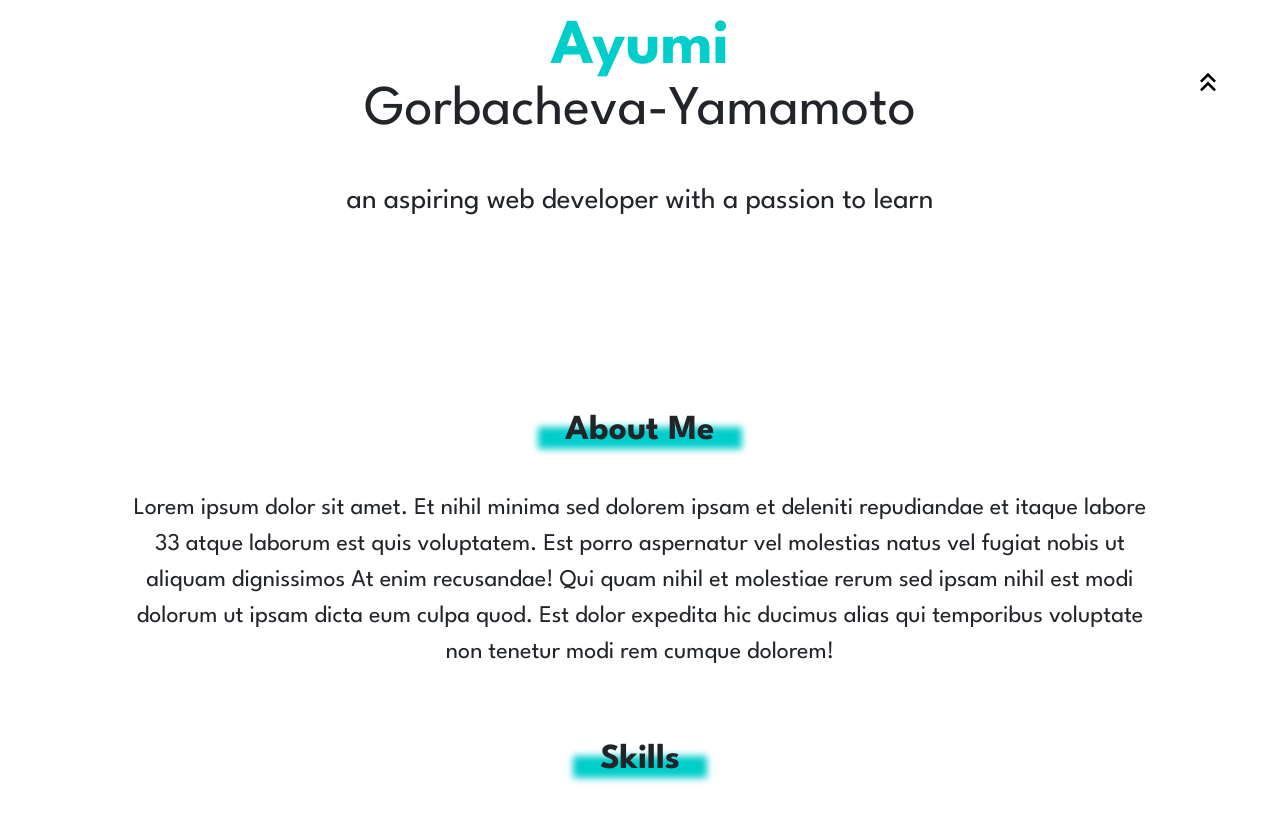
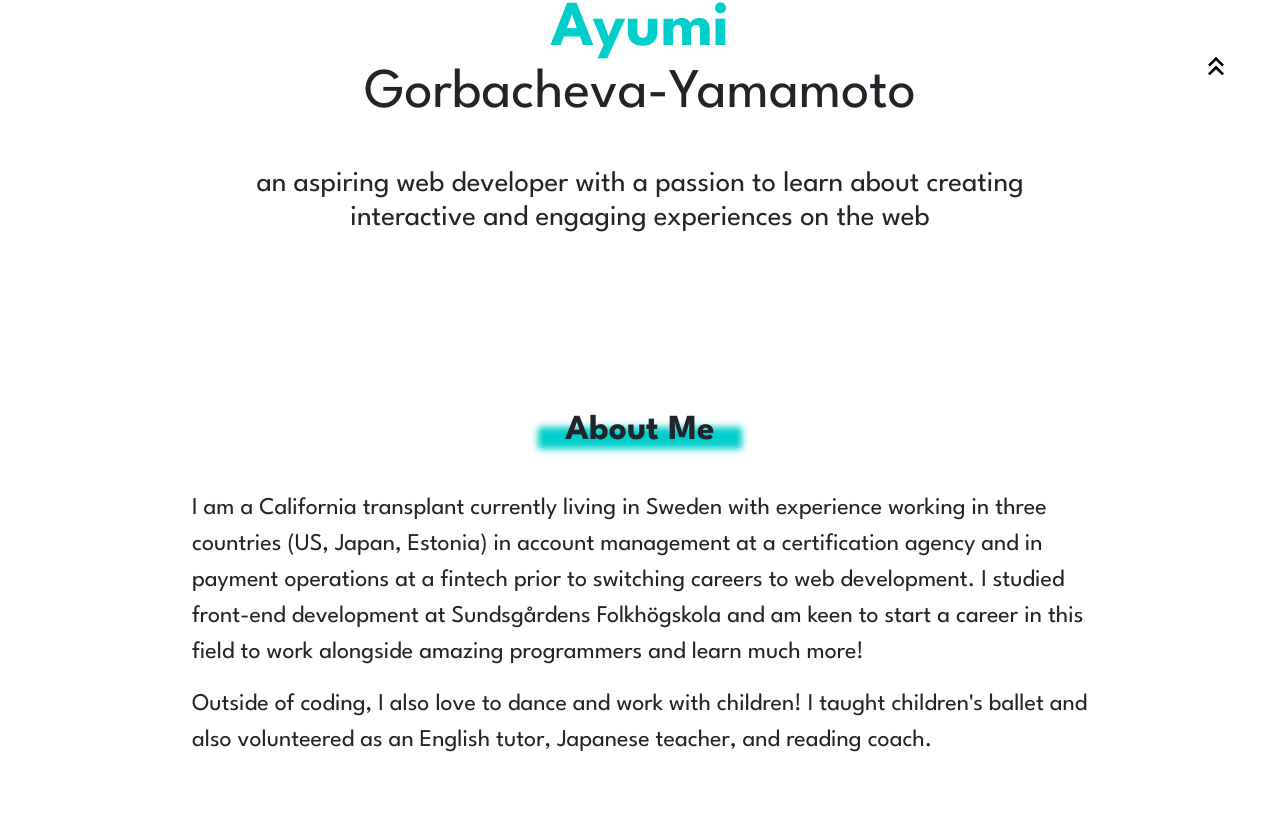
Before and after one commit to agorbacheva-y/agorbacheva-portfolio, a React (Create React App) app: page / in a window 1280 px wide. Shown: the part 614-1443 px from the top of the page. Built offline with nearby package versions, Linux system fonts and the light colour scheme.

Commit message:
edit placeholder text

```diff
--- a/src/components/AboutMe.js
+++ b/src/components/AboutMe.js
@@ -6,8 +6,17 @@ const AboutMe = ( props, ref ) => {
     <div className="aboutme" ref={ref}>
       <Title>About Me</Title>
       <div className="aboutme__text">
-        <p>Lorem ipsum dolor sit amet. Et nihil minima sed dolorem ipsam et deleniti repudiandae et itaque labore 33 atque laborum est quis voluptatem. Est porro aspernatur vel molestias natus vel fugiat nobis ut aliquam dignissimos At enim recusandae!
-        Qui quam nihil et molestiae rerum sed ipsam nihil est modi dolorum ut ipsam dicta eum culpa quod. Est dolor expedita hic ducimus alias qui temporibus voluptate non tenetur modi rem cumque dolorem!
+        <p>
+          I am a California transplant currently living in Sweden with experience working in
+          three countries (US, Japan, Estonia) in account management at a certification agency
+          and in payment operations at a fintech prior to switching careers to web development.
+          I studied front-end development at Sundsgårdens Folkhögskola and am keen to start
+          a career in this field to work alongside amazing programmers and learn much more!
+        </p>
+
+        <p>
+          Outside of coding, I also love to dance and work with children! I taught children's ballet
+          and also volunteered as an English tutor, Japanese teacher, and reading coach.
         </p>
       </div>
     </div>
--- a/src/components/Home.js
+++ b/src/components/Home.js
@@ -16,7 +16,9 @@ const Home = ( props, ref ) => {
           <h2 className="last-name">Gorbacheva-Yamamoto</h2>
         </div>
         <div className="home__desc">
-          <h4>an aspiring web developer with a passion to learn</h4>
+          <h4>an aspiring web developer with a passion to learn about creating
+            interactive and engaging experiences on the web
+          </h4>
         </div>
       </Layout>
     </div>
--- a/src/styles/index.scss
+++ b/src/styles/index.scss
@@ -7,6 +7,7 @@
   font-family: 'League Spartan', sans-serif;
   -webkit-font-smoothing: antialiased;
   -moz-osx-font-smoothing: grayscale;
+  max-width: 100%;
 }
 
 /* LAYOUT */
@@ -193,6 +194,7 @@
 .aboutme__text {
   max-width: 80%;
   margin: auto;
+  text-align: left;
 }
 
 /* SKILLS */
@@ -360,6 +362,14 @@
   .home {
     margin-top: 50px;
   }
+
+  .home__desc {
+    max-width: 75%;
+  }
+
+  .aboutme__text {
+    max-width: 75%;
+  }
 }
 
 /* TABLET SCREEN */
@@ -390,6 +400,8 @@
   }
 
   .home__desc {
+    max-width: 80%;
+
     h4 {
       font-size: 1.8rem;
     }
@@ -415,7 +427,7 @@
 
     li {
       display: inline;
-      margin: 0 2rem;
+      margin: 0 1rem;
     }
   }
 
@@ -445,6 +457,7 @@
 
   .aboutme__text {
     font-size: 1.5rem;
+    width: 80%;
   }
 
   /* SKILLS for tablet */
@@ -524,11 +537,21 @@
 
 /* MEDIA QUERY FOR 900px */
 @media screen and (min-width: 900px) {
+  /* HOME */
+  .home__desc {
+    max-width: 60%;
+  }
+
   /* NAVBAR */
   .arrow-up {
     width: 5rem;
     height: 5rem;
-    margin: 2rem;
+    margin-bottom: 3rem;
+  }
+
+  /* ABOUT ME */
+  .aboutme__text {
+    max-width: 70%;
   }
 
   /* CONTACT */
```
Also changed, not shown: 2 other files (tests, documents, lock files or other folders).
